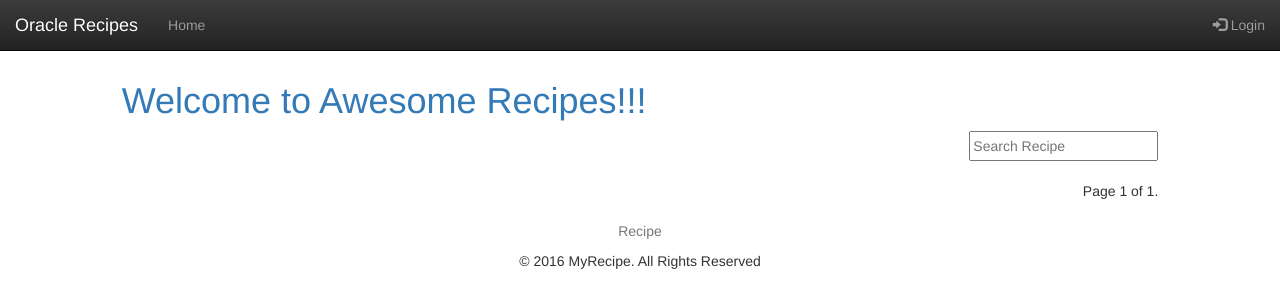
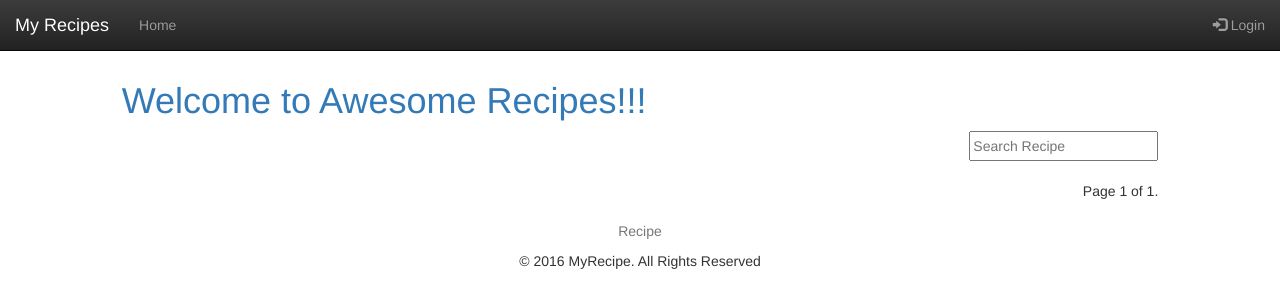
Before and after one commit to NVGR/RecipeBlog, a Django app: page / in a window 1280 px wide. Shown: the top 300 px of the page. Run offline with Django 3.2, Linux system fonts and the light colour scheme; data that the repository does not hold is empty; some libraries are stand-ins or nearby versions; some web fonts are replaced.

Commit message:
Update navbar.html

```diff
--- a/templates/navbar.html
+++ b/templates/navbar.html
@@ -3,7 +3,7 @@
 
     <div class="container-fluid">
         <div class="navbar-header">
-            <a class="navbar-brand" href="#">Oracle Recipes</a>
+            <a class="navbar-brand" href="#">My Recipes</a>
         </div>
         <div class="navbar-header">
             <button type="button" class="navbar-toggle" data-toggle="collapse" data-target=".navbar-collapse">
```
